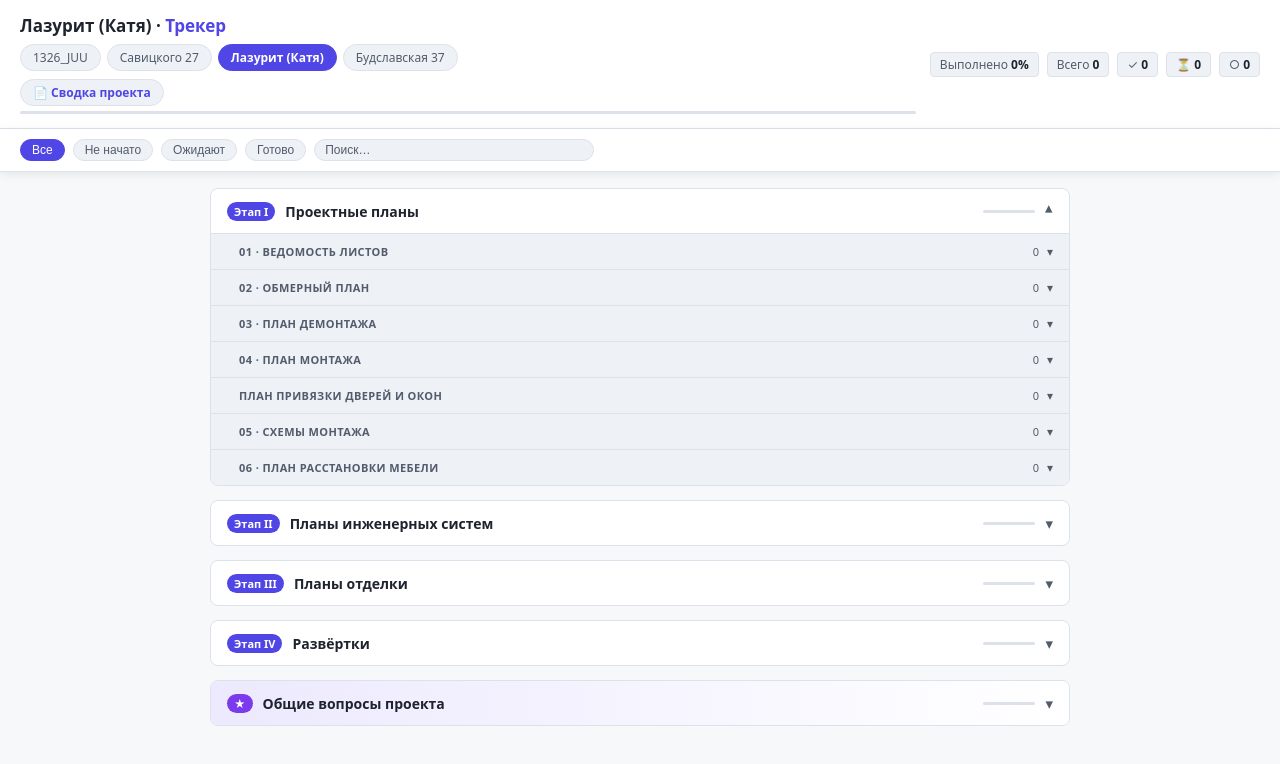
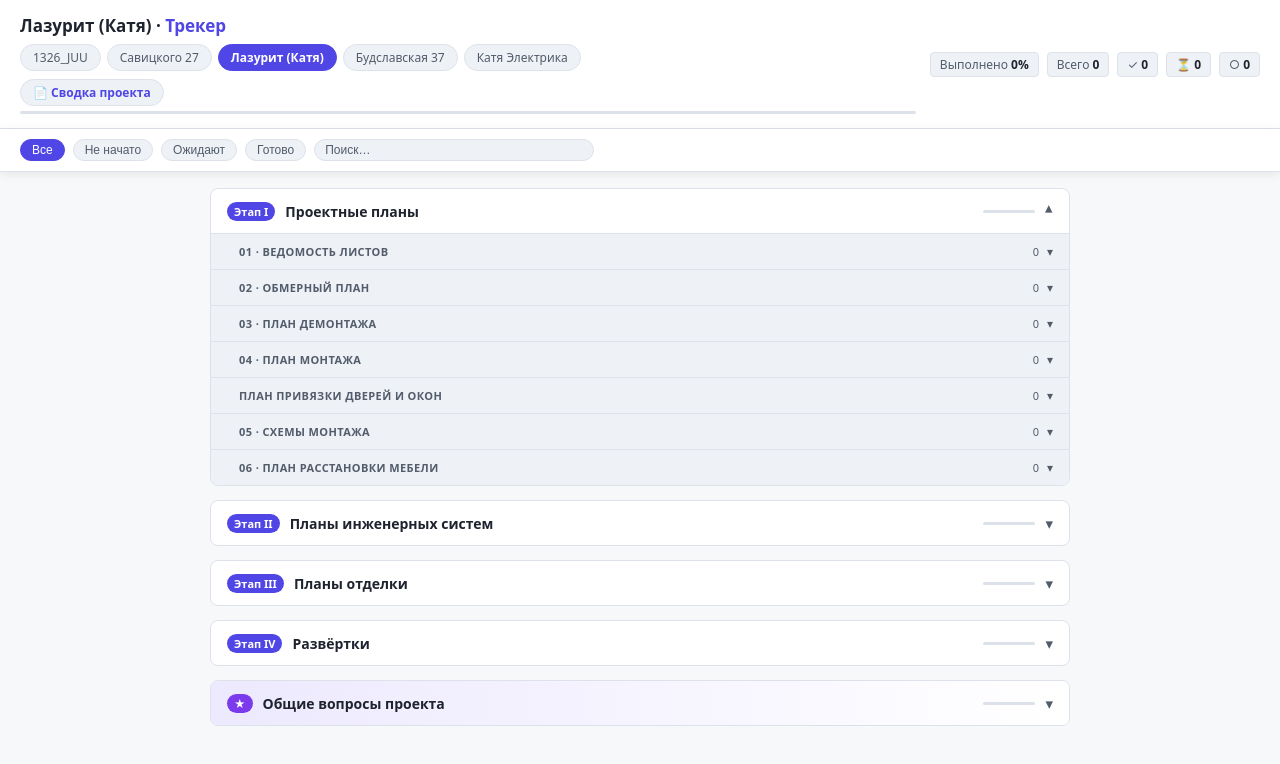
Before and after one commit to art19323/1326-juu-tracker, a plain HTML site: page lazurit/index.html in a window 1280 px wide. Drawn offline with Linux system fonts and the light colour scheme; no server answers.

Commit message:
add project chip: Катя Электрика

```diff
--- a/lazurit/index.html
+++ b/lazurit/index.html
@@ -156,6 +156,7 @@ main{padding:16px 20px;max-width:900px;margin:0 auto;display:flex;flex-direction
       <a class="proj" href="../savitskogo/">Савицкого 27</a>
       <a class="proj active" href="../lazurit/">Лазурит (Катя)</a>
       <a class="proj" href="../budslavskaya37/">Будславская 37</a>
+      <a class="proj" href="../katya-elektrika/">Катя Электрика</a>
     </nav>
     <div class="viewnav"><a class="viewlink" href="summary/">📄 Сводка проекта</a></div>
     <div class="progress-bar"><div class="progress-fill" id="main-bar"></div></div>
```
